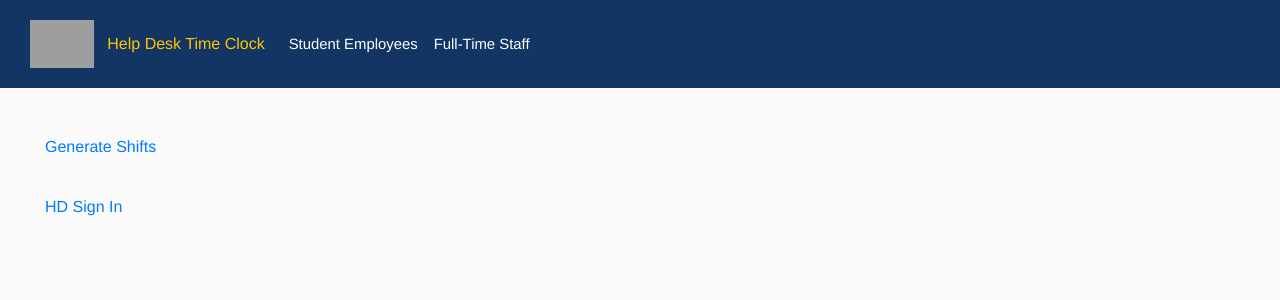
After one commit to betheluniversity/help-desk-sign-in, a Python web app: template app/templates/full_time_staff/generate_shifts.html in a window 1280 px wide. The commit adds this page. Shown: the top 300 px of the page. Run offline with Jinja, Linux system fonts and the light colour scheme; the template is opened without the code that fills it, so the values that code supplies are empty; some libraries are stand-ins or nearby versions; grey boxes are pictures that could not be loaded.

Commit message:
HTML improvements with bootstrap
Editing multiple HTML pages, testing working links, bootstrap buttons and cards, etc.

```diff
--- a/app/full_time_staff/__init__.py
+++ b/app/full_time_staff/__init__.py
@@ -11,3 +11,8 @@ class FullTimeStaffView(FlaskView):
     @route('/')
     def index(self):
         return render_template('full_time_staff/index.html', **locals())
+
+    # Test method for how the spreadsheet.py file can be run in the future
+    @route('generate_shifts')
+    def generate_shifts(self):
+        return render_template('full_time_staff/generate_shifts.html', **locals())
--- a/app/static/buttons.js
+++ b/app/static/buttons.js
@@ -1,7 +1,9 @@
+// Not currently working
+
 $(document).ready(function() {
-    $("#generate-flagged").click(function() {
+    $("#generate-shifts").click(function() {
        let input_data = {'clicked': 'true'};
-       $.post('/button_clicked', input_data, function(output_data) {
+       $.post('/generate_shifts', input_data, function(output_data) {
             alert('CLICKED');
        });
     });
--- a/app/static/hd_shifts.css
+++ b/app/static/hd_shifts.css
@@ -12,7 +12,7 @@ a.nav-link.button.nav-bar-active {
 }
 
 a.nav-link:hover{
-    color: #FFC600 !important;
+    text-decoration:underline !important;
 }
 
 a.disabled:hover {
@@ -33,24 +33,20 @@ body {
     cursor: auto;
 }
 
-html, body {
-    background-color: #fafafa;
+div.centered {
+    text-align:center;
 }
 
-li.list-group-item{
-    background-color: #fafafa;
+div.dashboard-card{
+    background-color: #f2f2f2;
+    border-color: #d8d8d8;
+    margin-top: 10px;
 }
 
-nav a {
-    color: gray;
-}
-
-nav.navbar{
-    padding: 0 10px;
-}
-
-span.lab-title{
-    color: #ffc600
+div.dashboard-info{
+    background-color: #f2f2f2;
+    border-color: #d8d8d8;
+    margin-top: 10px;
 }
 
 html, body {
--- /dev/null
+++ b/app/templates/full_time_staff/generate_shifts.html
@@ -0,0 +1,6 @@
+{% extends "full_time_staff/index.html" %}
+
+{% block tab_content %}
+    <!-- Test code for how to load shift information, this is incomplete -->
+    <a class="nav-buttons btn btn-link" href="https://tinyurl.com/y6tp7ylg">HD Sign In</a>
+{% endblock %}
--- a/app/templates/full_time_staff/index.html
+++ b/app/templates/full_time_staff/index.html
@@ -4,4 +4,15 @@
 {% endblock %}
 
 {% block body_content %}
+    <!-- Test code / incomplete -->
+    <div class="sub-nav">
+        <a class="nav-buttons btn btn-link" id="generate-shifts" href="{{ url_for('FullTimeStaffView:generate_shifts') }}">Generate Shifts</a>
+    </div>
+
+    <br/>
+
+    {% block tab_content %}
+
+    {% endblock %}
+
 {% endblock %}
--- a/app/templates/help_desk_base.html
+++ b/app/templates/help_desk_base.html
@@ -1,7 +1,10 @@
 <!DOCTYPE html>
 
+{% block html_attribs %}
     <html lang="en">
+{% endblock %}
 
+{% block html %}
     <head>
         {% block head %}
             <meta charset="UTF-8">
@@ -30,6 +33,12 @@
         {% block nav%}{% include 'nav.html' %}{% endblock %}
 
         <div class="nav margins">{% block subnav %}{% endblock %}</div>
+
+        <div class="wc-margins">{% block body_content %}{% endblock %}</div>
+
+        <!-- Help Desk Time Clock JS -->
+        <script type="text/javascript" src="{{ url_for('static', filename='buttons.js') }}"></script>
     </body>
+{% endblock %}
 
 </html>
--- a/app/templates/nav.html
+++ b/app/templates/nav.html
@@ -7,10 +7,10 @@
     <div class="collapse navbar-collapse" id="navbarSupportedContent">
         <ul class="navbar-nav mr-auto">
             <li class="nav-item">
-                <a id="student employees" class="nav-link button {{ 'nav-bar-active' if 'StudentEmployeesView' in request.url_rule.endpoint }}" href="{{ url_for('StudentEmployeesView:index') }}">Student Workers</a>
+                <a id="student employees" class="nav-link button {{ 'nav-bar-active' if 'StudentEmployeesView' in request.url_rule.endpoint }}" href="{{ url_for('StudentEmployeesView:index') }}">Student Employees</a>
             </li>
             <li class="nav-item">
-                <a id="full time staff" class="nav-link button {{ 'nav-bar-active' if 'FullTimeStaffView' in request.url_rule.endpoint }}" href="{{ url_for('FullTimeStaffView:index') }}">Staff</a>
+                <a id="full time staff" class="nav-link button {{ 'nav-bar-active' if 'FullTimeStaffView' in request.url_rule.endpoint }}" href="{{ url_for('FullTimeStaffView:index') }}">Full-Time Staff</a>
             </li>
         </ul>
     </div>
```
Also changed, not shown: app/templates/index.html (+9 -0 lines), app/templates/student_employees/index.html (+11 -0 lines). Lines whose indentation alone changed are shown as unchanged.
